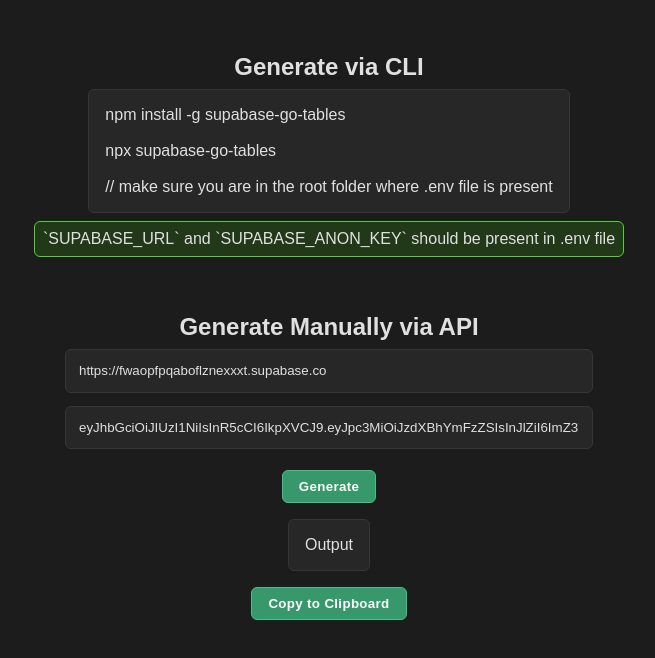
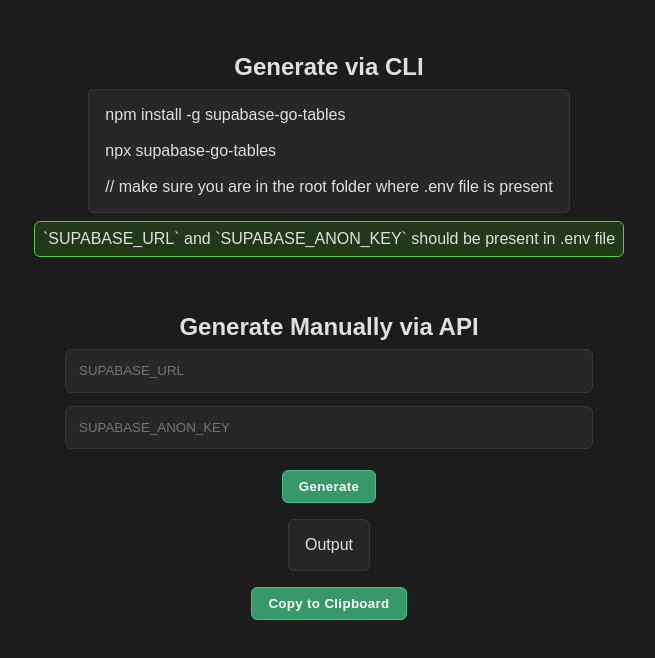
Before and after one commit to mmvergara/supabase-go-tables, a website: page index.html in a window 1280 px wide. Shown: the part 106-764 px from the top of the page, without its empty margins (311-966 px from the left). Drawn offline with Linux system fonts and the light colour scheme.

Commit message:
removed sample supabase envs

```diff
--- a/index.html
+++ b/index.html
@@ -98,12 +98,10 @@
       <input
         id="SUPABASE_URL_INPUT"
         placeholder="SUPABASE_URL"
-        value="https://fwaopfpqaboflznexxxt.supabase.co"
       />
       <input
         id="SUPABASE_ANON_KEY_INPUT"
         placeholder="SUPABASE_ANON_KEY"
-        value="eyJhbGciOiJIUzI1NiIsInR5cCI6IkpXVCJ9.eyJpc3MiOiJzdXBhYmFzZSIsInJlZiI6ImZ3YW9wZnBxYWJvZmx6bmV4eHh0Iiwicm9sZSI6ImFub24iLCJpYXQiOjE3MTY3NjUzNjcsImV4cCI6MjAzMjM0MTM2N30.6boCHuds5rgSe_AFSbqBx_2wvzGmLKpQF7-qs0P7s3U"
       />
       <button id="generate">Generate</button>
       <pre><code id="code-output">Output</code></pre>
```
